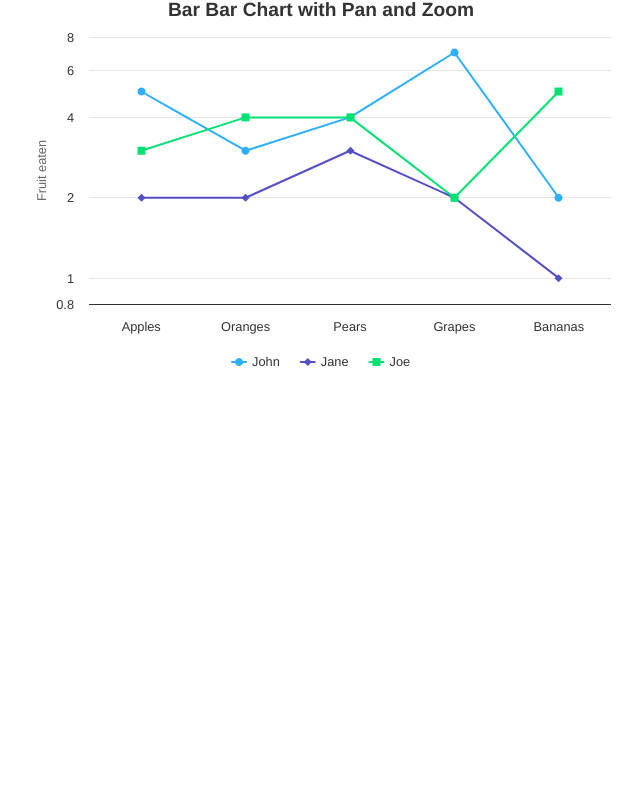
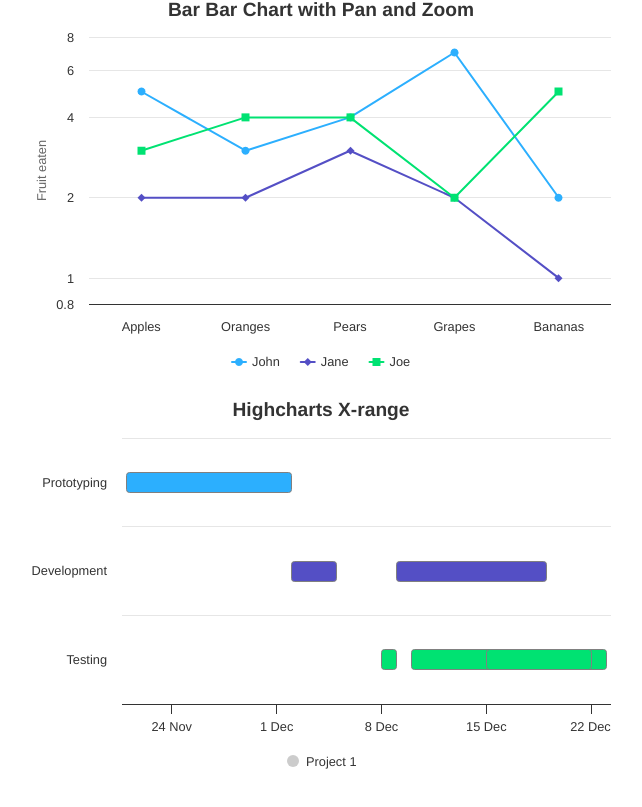
Before and after one commit to gitOfKumarSathish/Chartjs, a React (Vite) app: page / in a window 1280 px wide. Shown: the part 1961-2768 px from the top of the page, without its empty margins (319-961 px from the left). Before the commit the page ends 2384 px from the top, so only its background shows below. Built offline with nearby package versions, Linux system fonts and the light colour scheme.

Commit message:
X series chart added

```diff
--- a/src/App.tsx
+++ b/src/App.tsx
@@ -7,6 +7,7 @@ import RealTimeChart from './components/charts/RealTimeChart';
 import BarChart from './components/charts/BarChart';
 import Annotation from './components/charts/Annotation';
 import BarAnnotation from './components/charts/BarAnnotation';
+import XRangeChart from './components/charts/Xseries';
 
 function App() {
 
@@ -19,6 +20,7 @@ function App() {
       <HistogramChart />
       <RealTimeChart />
       <BarChart />
+      <XRangeChart />
     </>
   );
 }
--- /dev/null
+++ b/src/components/charts/Xseries.tsx
@@ -0,0 +1,94 @@
+import React, { useRef, useEffect } from "react";
+import Highcharts from "highcharts";
+import HighchartsReact from "highcharts-react-official";
+import xrange from "highcharts/modules/xrange";
+
+// Initialize HighchartsMore module
+xrange(Highcharts);
+const XRangeChart = () => {
+    const chartRef = useRef(null);
+
+    const options = {
+        chart: {
+            type: 'xrange'
+        },
+        title: {
+            text: 'Highcharts X-range'
+        },
+        // accessibility: {
+        //     point: {
+        //         descriptionFormatter: function (point) {
+        //             var ix = point.index + 1,
+        //                 category = point.yCategory,
+        //                 from = new Date(point.x),
+        //                 to = new Date(point.x2);
+        //             return ix + '. ' + category + ', ' + from.toDateString() +
+        //                 ' to ' + to.toDateString() + '.';
+        //         }
+        //     }
+        // },
+        xAxis: {
+            type: 'datetime'
+        },
+        yAxis: {
+            title: {
+                text: ''
+            },
+            categories: ['Prototyping', 'Development', 'Testing'],
+            reversed: true
+        },
+        series: [{
+            name: 'Project 1',
+            // pointPadding: 0,
+            // groupPadding: 0,
+            borderColor: 'gray',
+            pointWidth: 20,
+            data: [{
+                x: Date.UTC(2014, 10, 21),
+                x2: Date.UTC(2014, 11, 2),
+                y: 0,
+                // partialFill: 0.25
+            }, {
+                x: Date.UTC(2014, 11, 2),
+                x2: Date.UTC(2014, 11, 5),
+                y: 1
+            }, {
+                x: Date.UTC(2014, 11, 8),
+                x2: Date.UTC(2014, 11, 9),
+                y: 2
+            }, {
+                x: Date.UTC(2014, 11, 9),
+                x2: Date.UTC(2014, 11, 19),
+                y: 1
+            }, {
+                x: Date.UTC(2014, 11, 10),
+                x2: Date.UTC(2014, 11, 23),
+                y: 2
+            }, {
+                x: Date.UTC(2014, 11, 15),
+                x2: Date.UTC(2014, 11, 22),
+                y: 2
+            }],
+            dataLabels: {
+                enabled: true
+            }
+        }]
+
+    };
+    console.log('dta', options.series);
+    useEffect(() => {
+        if (chartRef.current) {
+
+            chartRef.current.chart.reflow();
+        }
+    }, []);
+
+    return (
+        <div>
+
+            <HighchartsReact highcharts={Highcharts} options={options} ref={chartRef} />
+        </div>
+    );
+};
+
+export default XRangeChart;
```
